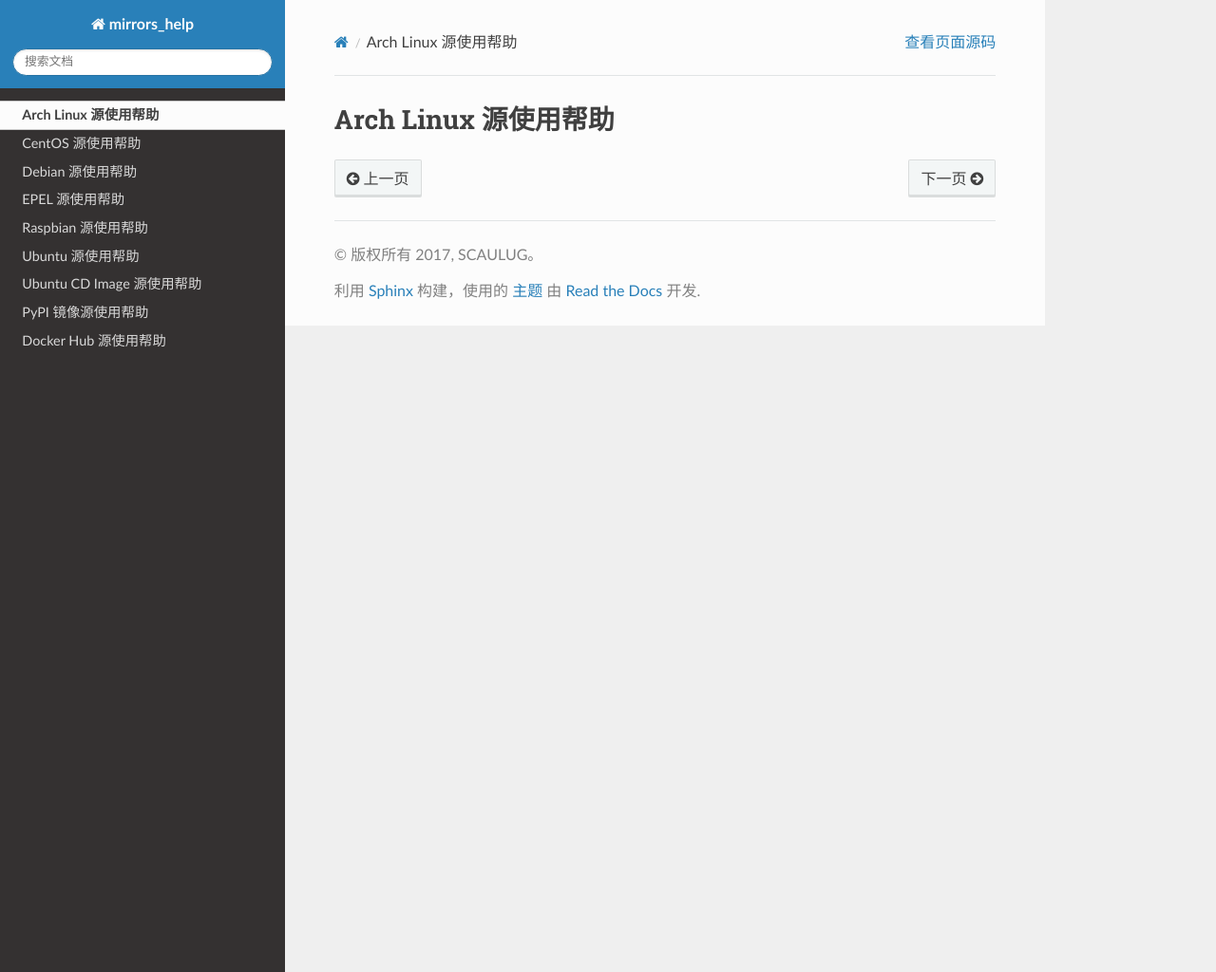
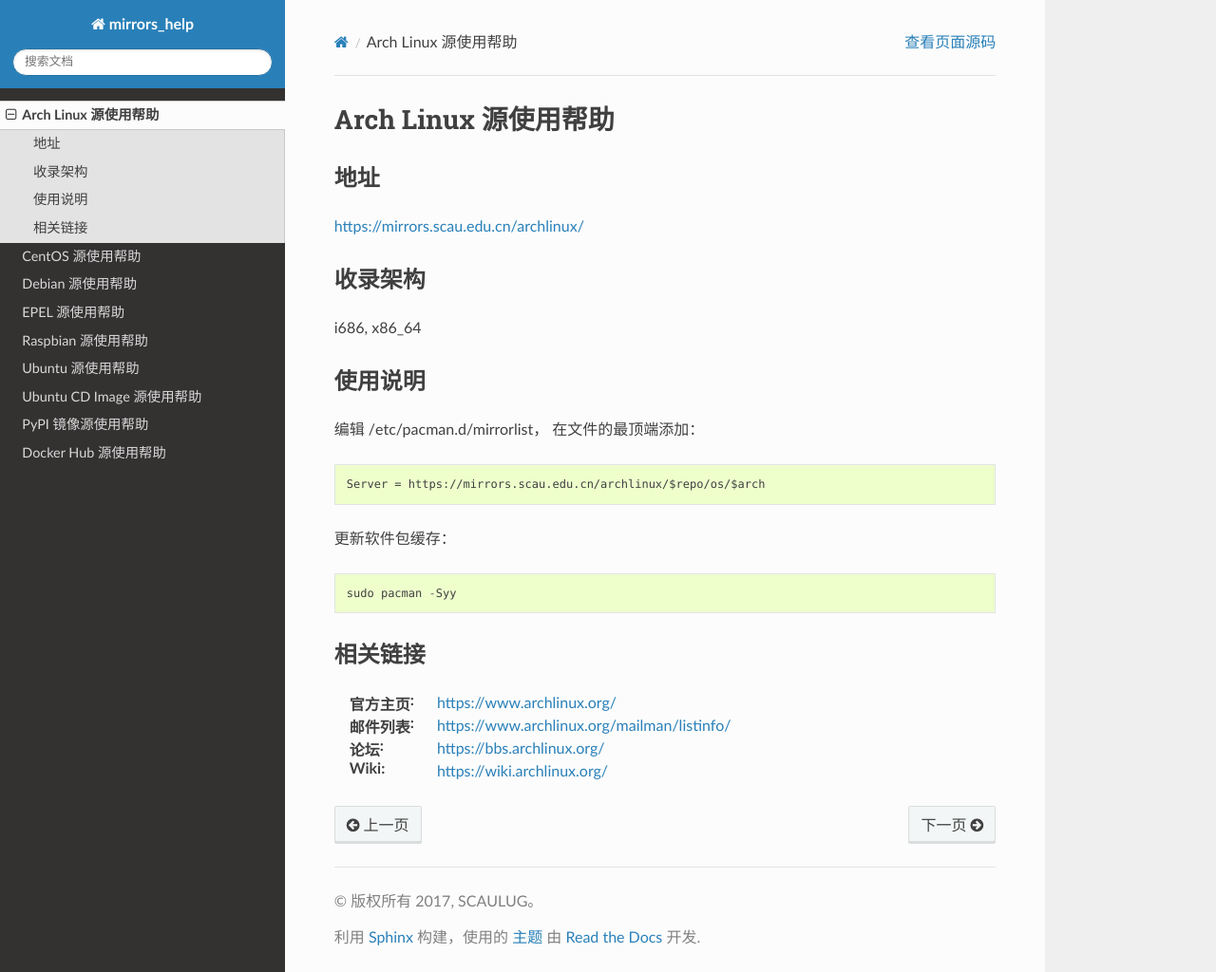
Before and after one commit to SCAULUG/Mirrors-Help, a Sphinx documentation site: the page built from source/archlinux.rst, in a window 1280 px wide and 1024 px high. Shown: the whole window at 95% size. Built offline with Sphinx 7.4.7 and the Read the Docs theme 2.0.0, drawn with Linux system fonts in a browser that asks for light colours.

Commit message:
add archlinux user's guidance

```diff
--- a/source/archlinux.rst
+++ b/source/archlinux.rst
@@ -1,2 +1,36 @@
 Arch Linux 源使用帮助
 =====================
+
+地址
+----
+
+https://mirrors.scau.edu.cn/archlinux/
+
+收录架构
+--------
+
+i686, x86_64
+
+使用说明
+--------
+
+编辑 /etc/pacman.d/mirrorlist， 在文件的最顶端添加：
+
+::
+
+    Server = https://mirrors.scau.edu.cn/archlinux/$repo/os/$arch
+
+
+更新软件包缓存：
+
+::
+
+    sudo pacman -Syy
+
+相关链接
+--------
+
+:官方主页: https://www.archlinux.org/
+:邮件列表: https://www.archlinux.org/mailman/listinfo/
+:论坛: https://bbs.archlinux.org/
+:Wiki: https://wiki.archlinux.org/
```
